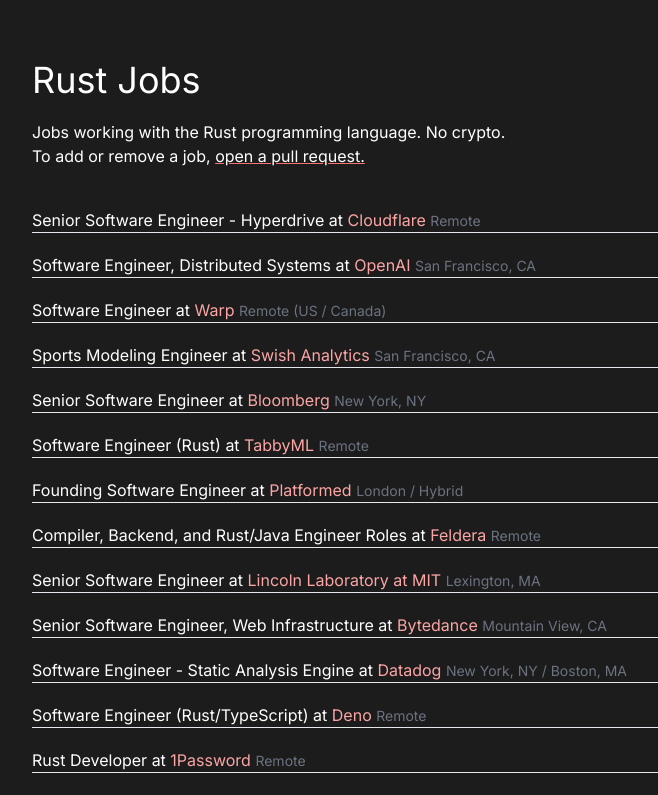
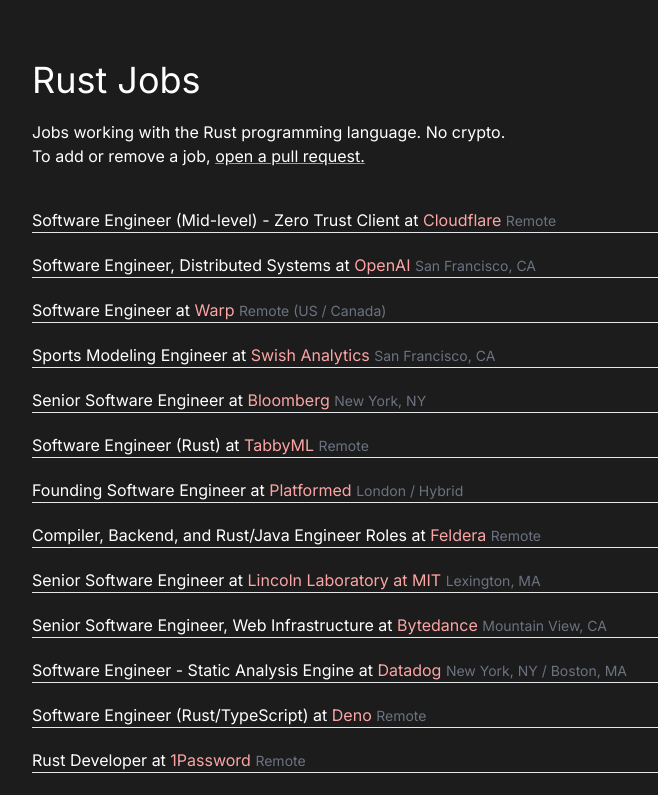
Before and after one commit to NicholasLYang/rustjobs.fyi, a Next.js app: page / in a window 1280 px wide. Shown: the top 795 px of the page, without its empty margins (272-930 px from the left). Built offline with nearby package versions, Linux system fonts and the light colour scheme.

Commit message:
Update Cloudflare posting

```diff
--- a/app/page.tsx
+++ b/app/page.tsx
@@ -20,10 +20,10 @@
     url: "https://gitbutler.homerun.co/senior-rust-developer/en",
   },
   {
-    title: "Senior Software Engineer - Hyperdrive",
+    title: "Software Engineer (Mid-level) - Zero Trust Client",
     company: "Cloudflare",
     location: "Remote",
-    url: "https://boards.greenhouse.io/cloudflare/jobs/5074114?gh_jid=5074114",
+    url: "https://boards.greenhouse.io/cloudflare/jobs/4945500?gh_jid=4945500",
   },
   {
     title: "Software Engineer (Rust/TypeScript)",
```
